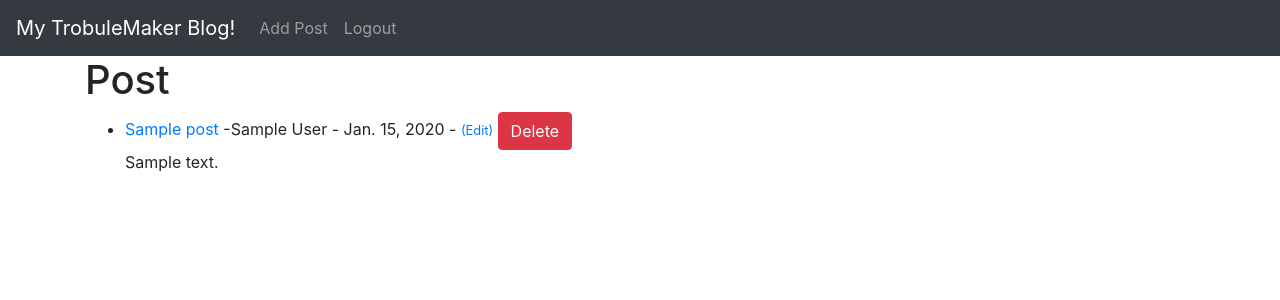
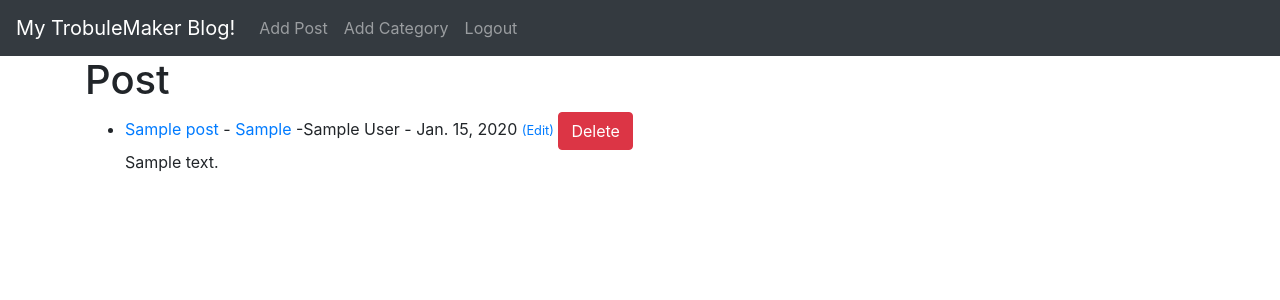
Before and after one commit to Dipu28/Blog-Project, a Django app: page / in a window 1280 px wide. Shown: the top 300 px of the page. Run offline with Django 3.2, Linux system fonts and the light colour scheme; a user stored in the database is signed in; tables that the repository leaves empty hold one stand-in row (values such as "Sample post"); some libraries are stand-ins or nearby versions.

Commit message:
Add  Category

```diff
--- a/blog/blogapp/admin.py
+++ b/blog/blogapp/admin.py
@@ -1,5 +1,7 @@
 from django.contrib import admin
-from .models import Post
+from .models import Post, Category
 # Register your models here.
 
 admin.site.register(Post)
+
+admin.site.register(Category)
--- a/blog/blogapp/forms.py
+++ b/blog/blogapp/forms.py
@@ -1,15 +1,25 @@
 from django import forms
-from .models import Post
+from .models import Post , Category
+# Hard coded
+# choices = [('coding','coding'),('sports','sports'),('entertainment','entertainment'),]
+
+# Dynamic
+choices = Category.objects.all().values_list('name','name')
+choice_list = []
+for item in choices:
+    choice_list.append(item)
+
 
 class PostForm(forms.ModelForm):
     class Meta:
         model = Post
-        fields = ('title','title_tag','author','body')
+        fields = ('title','title_tag','author','category','body')
 
         widgets = {
             'title': forms.TextInput(attrs={'class':'form-control','placeholder':'Title'}),
             'title_tag': forms.TextInput(attrs={'class':'form-control','placeholder':'Tag'}),
             'author': forms.Select(attrs={'class':'form-control'}),
+            'category': forms.Select(choices=choice_list,attrs={'class':'form-control'}),
             'body': forms.Textarea(attrs={'class':'form-control','placeholder':'Type Here.......'}),
         }
 
--- a/blog/blogapp/models.py
+++ b/blog/blogapp/models.py
@@ -4,13 +4,23 @@ from django.urls import reverse
 from datetime import datetime, date
 
 # Create your models here.
+class Category(models.Model):
+    name = models.CharField(max_length=255)
+
+    def __str__(self):
+        return self.name
+
+    def get_absolute_url(self):
+        return reverse('home')
+
 
 class Post(models.Model):
     title = models.CharField(max_length=255)
-    title_tag = models.CharField(max_length=255,)
+    title_tag = models.CharField(max_length=255)
     author = models.ForeignKey(User, on_delete=models.CASCADE)
     body = models.TextField()
     post_date = models.DateField(auto_now_add=True)
+    category = models.CharField(max_length=255, default='untitled')
 
     def __str__(self):
         return self.title + ' | ' + str(self.author)
--- a/blog/blogapp/templates/article_details.html
+++ b/blog/blogapp/templates/article_details.html
@@ -14,7 +14,7 @@
     {% endif %}
 <hr>
 <br/>
-{{ post.body }}
+{{ post.body|safe}}
 
 <br/><br/>
 <a class="btn btn-secondary" href="{% url 'home' %}">Back</a>
--- a/blog/blogapp/templates/base.html
+++ b/blog/blogapp/templates/base.html
@@ -23,6 +23,9 @@
             {% if user.is_authenticated %}
               <li class="nav-item">
                 <a class="nav-link" href="{% url 'add_post' %}">Add Post</a>
+              </li>
+              <li class="nav-item">
+                <a class="nav-link" href="{% url 'add_category' %}">Add Category</a>
               </li>
 
               <li class="nav-item">
--- a/blog/blogapp/templates/home.html
+++ b/blog/blogapp/templates/home.html
@@ -8,17 +8,19 @@
     {% for post in object_list %}
 
     <li><a href="{% url 'article-detail' post.pk %}">{{ post.title }}</a>
+
+    - <a href="{% url 'category' post.category %}">{{post.category}}</a>
     -{{ post.author.first_name }}
     {{ post.author.last_name }} -
     {{ post.post_date}}
 
     {% if user.is_authenticated %}
-        - <small><a href="{% url 'update_post' post.pk %}">(Edit)</a></small>
+        <small><a href="{% url 'update_post' post.pk %}">(Edit)</a></small>
         <a class="btn btn-danger" href="{% url 'delete_post' post.pk %}">Delete</a>
     {% endif %}
     <br/>
     <!-- To make it look shorter on the home page -->
-    {{ post.body|slice:":200" }}
+    {{ post.body|slice:":200"|safe }}
     </li>
 
     {% endfor %}
--- a/blog/blogapp/urls.py
+++ b/blog/blogapp/urls.py
@@ -5,6 +5,8 @@ urlpatterns = [
     path('',views.HomeView.as_view(),name='home'),
     path('article/<int:pk>',views.ArticleDetailView.as_view(),name='article-detail'),
     path('add_post/',views.AddPostView.as_view(),name = 'add_post'),
+    path('add_category/',views.AddCategoryView.as_view(),name = 'add_category'),
     path('article/edit/<int:pk>',views.UpdatePostView.as_view(),name = 'update_post'),
     path('article/<int:pk>/remove',views.DeletePostView.as_view(),name = 'delete_post'),
+    path('category/<str:cats>/',views.CategoryView,name='category'),
 ]
--- a/blog/blogapp/views.py
+++ b/blog/blogapp/views.py
@@ -1,5 +1,5 @@
 from django.shortcuts import render
-from .models import Post
+from .models import Post , Category
 from django.views.generic import (ListView,DeleteView,
                                   CreateView,UpdateView,DeleteView)
 from .forms import PostForm ,EditForm
@@ -13,6 +13,10 @@ class HomeView(ListView):
     ordering = ['-post_date']
     # ordering = ['-id']
 
+def CategoryView(request, cats):
+    category_posts = Post.objects.filter(category=cats)
+    return render(request,'categories.html',{'cats':cats.title,'category_posts':category_posts})
+
 class ArticleDetailView(DeleteView):
     model = Post
     template_name = 'article_details.html'
@@ -24,6 +28,12 @@ class AddPostView(CreateView):
     # fields = '__all__'
     # fields = ('title','body')
 
+
+class AddCategoryView(CreateView):
+    model = Category
+    template_name = 'add_category.html'
+    fields = '__all__'
+
 class UpdatePostView(UpdateView):
     model = Post
     form_class = EditForm
```
Also changed, not shown: blog/blogapp/templates/add_category.html (added, +22 -0 lines), blog/blogapp/templates/categories.html (added, +28 -0 lines), blog/blogapp/migrations/0006_auto_20200826_1226.py (added).
